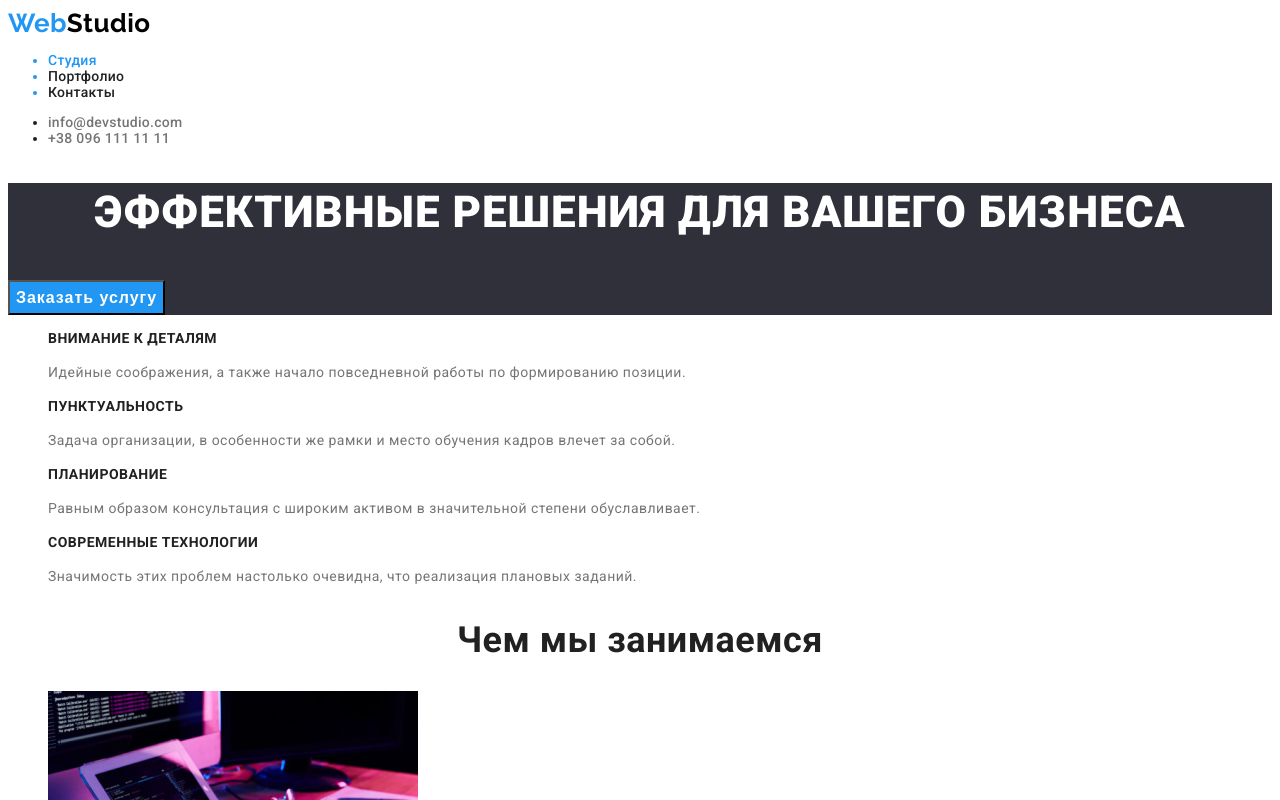
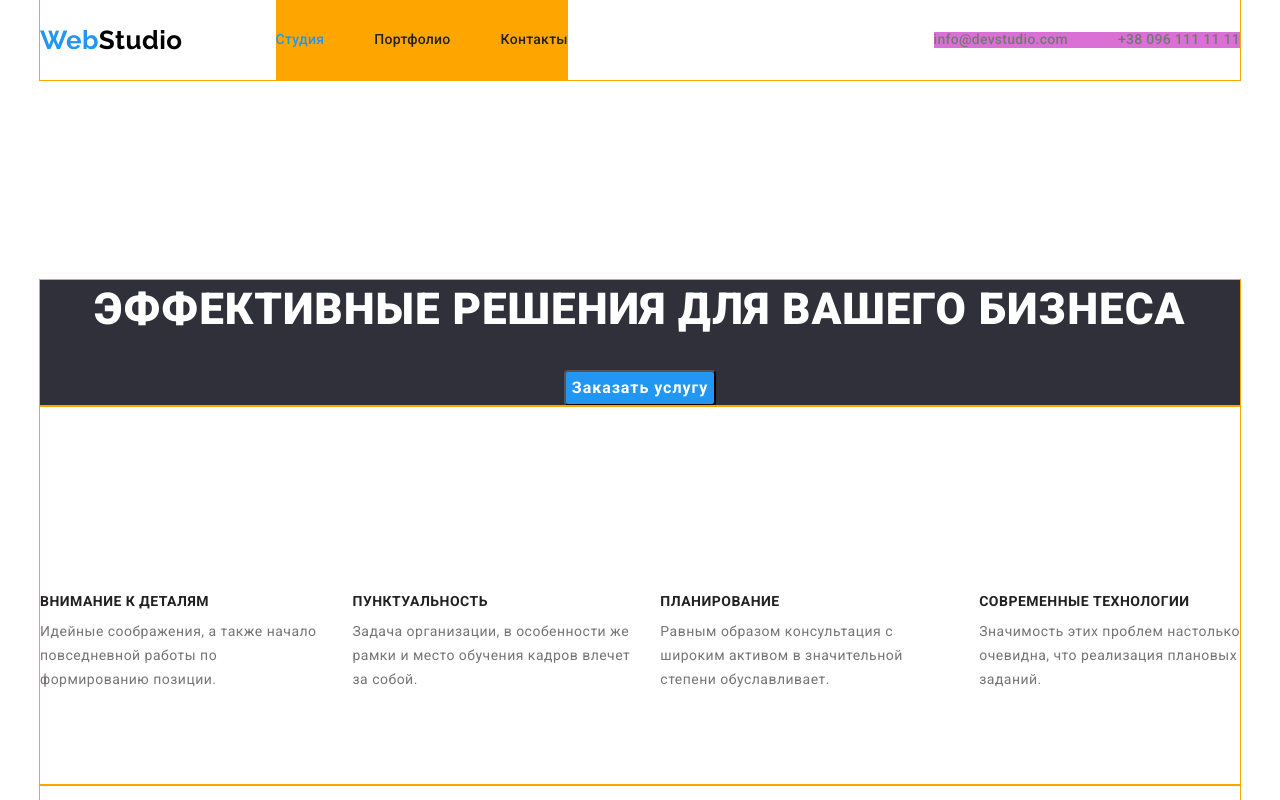
Before and after one commit to kateryna-klimchuk/goit-markup-hw-03, a plain HTML site: page index.html in a window 1280 px wide. Shown: the top 800 px of the page. Drawn offline with nearby package versions, Linux system fonts and the light colour scheme.

Commit message:
banner, info and porfolio changes

```diff
--- a/css/styles.css
+++ b/css/styles.css
@@ -15,6 +15,25 @@ body {
 }
 /* header */
 
+.conteiner {
+    outline: 1px solid orange;
+    width: 1200px;
+    margin: auto;
+}
+
+.header-nav {
+    margin: 0;
+    padding: 0;
+}
+.header-address {
+    margin: 0;
+    padding: 0;
+}
+.main-nav {
+    display: flex;
+    align-items: center;
+}
+
 .logo {
     font-family: Raleway, sans-serif;
     text-decoration: none;
@@ -27,14 +46,44 @@ body {
     color: var(--blue-accent);
 }
 
+.nav, .header-nav {
+    display: flex;
+    align-items: center;
+}
+
+.header-nav {
+    margin-left: 93px;
+    background-color: orange;
+}
+
+.header-nav .item:not(:last-child) {
+    margin-right: 50px;
+}
+
 .header-nav a {
+    display: block;
+    padding-top: 32px;
+    padding-bottom: 32px;
+
     color: var(--primery-text-color);
+    text-decoration: none;
 }
 .header-nav, .link.current {
     color: var(--blue-accent);
 }
+
+.header-address {
+    display: flex;
+    margin-left: auto;
+    background-color: orchid;
+}
+
+.header-address .item + .item {
+    margin-left: 50px;
+}
 .header-address a {
     color: var(--secondary-text-color);
+    text-decoration: none;
 }
 
 .header-nav, .header-address {
@@ -42,6 +91,9 @@ body {
     font-weight: 500;
     font-size: 14px;
     line-height: 1.14;
+
+
+    list-style: none;
 }
 
 .header-nav .link:hover, .header-nav .link:focus,
@@ -49,16 +101,16 @@ body {
     color: var(--blue-accent);
 }
 
-.link {
-    text-decoration: none;
-    list-style: none;
+
+.section {
+    padding-top: 94px;
+    padding-bottom: 94px;
 }
-
-
 /* main page banner */
 .banner {
     background-color: var(--main-background-color);
     letter-spacing: 0.06em;
+    text-align: center;
 }
 .banner-text {
     color: var(--main-white);
@@ -67,6 +119,8 @@ body {
     line-height: 1.36;
     text-align: center;
     text-transform: uppercase;
+    margin: 0;
+    margin-top: 200px;
 }
 .banner-button {
     color: var(--main-white);
@@ -75,43 +129,75 @@ body {
     font-weight: 700;
     font-size: 16px;
     line-height: 1.87;
-    display: flex;
-    align-items: center;
-    text-align: center;
+    /* display: flex; */
+    /* align-items: center; */
+    /* text-align: center; */
     cursor: pointer;
+    margin-top: 30px;
+    border-radius: 4px;
+}
+
+.info {
+    padding-top: 94px;
 }
 .info-list {
+    display: flex;
     list-style: none;
+    margin: 0;
+    padding: 0px;
 }
 .info-head {
     font-weight: 700;
     font-size: 14px;
     line-height: 1.14;
     text-transform: uppercase;
-
+    margin-top: 94px;
+    margin-bottom: 0;
 }
 .info-text {
     color: var(--secondary-text-color);
     font-size: 14px;
     line-height: 1.71;
+    list-style: none;
+    margin-bottom: 0;
+    margin-top: 10px;
+}
+
+.info-list .item:not(:last-child) {
+    margin-right: 30px;
 }
 
 /* what we do */
 
+.our-work {
+    padding-top: 94px;
+}
 .section-title {
     font-weight: 700;
     font-size: 36px;
     line-height: 1.17;
     text-align: center;
+    margin: 0;
 }
 .work-list {
     list-style: none;
+    margin: 0;
+    margin-top: 50px;
 }
+/* .work-list .item {
+    display: block;
+    padding-left: 0;
+} */
 
 /* our team */
 
+.team {
+    padding-top: 94px;
+}
 .team-list {
     list-style: none;
+    margin: 0;
+    margin-top: 50px;
 }
 
 .team-name {
@@ -119,16 +205,24 @@ body {
     font-size: 16px;
     line-height: 1.19;
     text-align: center;
+    margin-top: 30px;
+
 }
 .team-position {
     color: var(--secondary-text-color);
     font-size: 16px;
     line-height: 1.19;
     text-align: center;
+    margin-top: 10px;
+
 }
 
 
 /* footer */
+
+.footer {
+    padding-top: 94px;
+}
 .footer .logo {
     color: var(--main-white);
 }
@@ -158,13 +252,26 @@ body {
     background-color: var(--main-background-color);
 }
 
+p {
+    margin: 0;
+}
+/* portfolio main */
 
-/* portfolio main */
 
 .port-title {
     color: var(--main-white);
+    margin: 0;
 }
 .portfolio-nav {
+    margin-top: 0;
+    margin-bottom: 0;
+}
+
+.portfolio-nav .item + .item {
+    margin-left: 8px;
+}
+.portfolio-nav .item {
+    display: inline-block;
     list-style: none;
 }
 .portfolio-button {
@@ -174,6 +281,7 @@ body {
     font-size: 16px;
     line-height: 1.62;
     text-align: center;
+    border-radius: 4px;
 }
 .portfolio-button:hover {
     color: var(--main-white);
@@ -184,6 +292,8 @@ body {
 
 .our-project {
     list-style: none;
+    margin: 0;
+    margin-top: 34px;
 }
 .project-name {
     font-weight: 700;
@@ -191,13 +301,32 @@ body {
     line-height: 2;
     letter-spacing: 0.06em;
     list-style: none;
+    margin: 0;
 }
 .product {
     color: var(--secondary-text-color);
     font-size: 16px;
     line-height: 1.87;
+    margin: 0;
 }
 .our-project a {
     text-decoration: none;
     color: var(--primery-text-color);
 }
+
+.our-project {
+    display: flex;
+    flex-wrap: wrap;
+    padding: 0;
+}
+.our-project .item {
+    margin-right: 30px;
+    margin-bottom: 30px;
+}
+.our-project .item:nth-child(3n) {
+    margin-right: 0;
+}
+
+.our-project .item:nth-last-child(-n + 3) {
+    margin-bottom: 0;
+}
--- a/index.html
+++ b/index.html
@@ -6,23 +6,26 @@
     <meta name="viewport" content="width=device-width, initial-scale=1.0">
     <title>Document</title>
     <link href="https://fonts.googleapis.com/css2?family=Raleway:wght@700&family=Roboto:wght@400;500;700;900&display=swap" rel="stylesheet">
+    <link rel="stylesheet" href="https://cdnjs.cloudflare.com/ajax/libs/modern-normalize/1.1.0/modern-normalize.min.css">
     <link rel="stylesheet" href="./css/styles.css">
 </head>
 <body>
     <!--Header-->
-    <header>
-        <nav>
+    <header class="header">
+        <div class="conteiner main-nav">
+        <nav class="nav">
             <a href="./index.html" class="logo"> <span class="logo-blue">Web</span>Studio</a>
             <ul class="header-nav">
-                <li><a href="./index.html" class="link current">Студия</a></li>
-                <li><a href="./portfolio.html" class="link">Портфолио</a></li>
-                <li><a href="" class="link">Контакты</a></li>
+                <li class="item"><a href="./index.html" class="link current">Студия</a></li>
+                <li class="item"><a href="./portfolio.html" class="link">Портфолио</a></li>
+                <li class="item"><a href="" class="link">Контакты</a></li>
             </ul>
         </nav>
         <ul class="header-address">
-            <li><a href="mailto:info@devstudio.com" class="link">info@devstudio.com</a></li>
-            <li><a href="tel:+380961111111" class="link">+38 096 111 11 11</a></li>
+            <li class="item"><a href="mailto:info@devstudio.com" class="link">info@devstudio.com</a></li>
+            <li class="item"><a href="tel:+380961111111" class="link">+38 096 111 11 11</a></li>
         </ul>
+        </div>
     </header>
 
 
@@ -30,50 +33,60 @@
 
 <main>
     <!--Banner-->
+    <div class="conteiner">
         <section class="banner">
             <h1 class="banner-text">Эффективные решения для вашего бизнеса</h1>
             <button type="button" class="banner-button">Заказать услугу</button>
         </section>
+    </div>
+
     <!-- info -->
-    <section class="info">
+    <div class="conteiner">
+        <section class="info section">
             <ul class="info-list">
-            <li>
+                <li class="item">
                     <h3 class="info-head">Внимание к деталям</h3>
                     <p class="info-text">Идейные соображения, а также начало повседневной работы по формированию позиции.</p>
                 </li>
-            <li>
+                <li class="item">
                     <h3 class="info-head">Пунктуальность</h3>
                     <p class="info-text">Задача организации, в особенности же рамки и место обучения кадров влечет за собой.</p>
                 </li>
-            <li>
+                <li class="item">
                     <h3 class="info-head">Планирование</h3>
                     <p class="info-text">Равным образом консультация с широким активом в значительной степени обуславливает.</p>
                 </li>
-            <li>
+                <li class="item">
                     <h3 class="info-head">Современные технологии</h3>
                     <p class="info-text">Значимость этих проблем настолько очевидна, что реализация плановых заданий.</p>
                 </li>
             </ul>
         </section>
+    </div>
+
 
     <!--What we do-->
-    <section class="our-work">
+    <div class="conteiner">
+        <section class="our-work section">
             <h2 class="section-title">Чем мы занимаемся</h2>
             <ul class="work-list">
-                <li>
+                <li class="item">
                     <img src="./images/img.jpg" alt="hand on a keyboard" width="370">
                 </li>
-                <li>
+                <li class="item">
                     <img src="./images/img(1).jpg" alt="one hand with telephone, another one on laptop" width="370">
                 </li>
-                <li>
+                <li class="item">
                     <img src="./images/img(2).jpg" alt="a tablet in one hand" width="370">
                 </li>
             </ul>
         </section>
+    </div>
+
 
         <!--Our team-->
-        <section class="team">
+        <div class="conteiner">
+            <section class="team section">
                 <h2 class="section-title">Наша команда</h2>
                 <ul class="team-list">
                     <li>
@@ -98,6 +111,8 @@
                         </li>
                 </ul>
             </section>
+        </div>
+
     </main>
 
 
@@ -105,6 +120,7 @@
     <!--Footers content-->
 
     <footer class="footer">
+        <div class="conteiner">
             <a href="./index.html" class="logo"> <span class="logo-blue">Web</span>Studio</a>
             <address>
                 <ul class="footer-address">
@@ -113,6 +129,8 @@
                 <li><a href="tel:+380991111111" class="link contact">+38 099 111 11 11</a></li>
             </ul>
         </address>
+    </div>
     </footer>
+
 </body>
 </html>
```
Also changed, not shown: portfolio.html (+28 -29 lines). Lines whose indentation alone changed are shown as unchanged.
